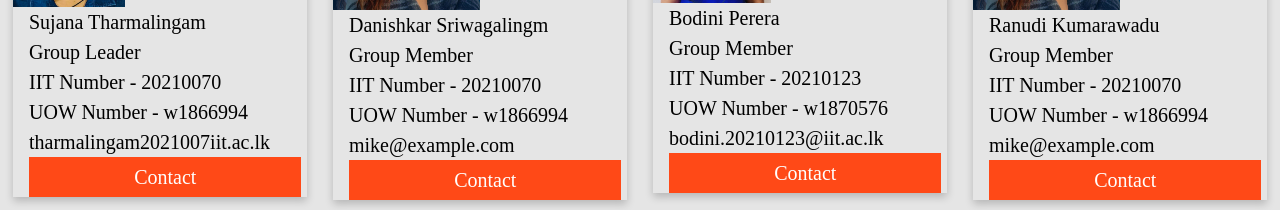
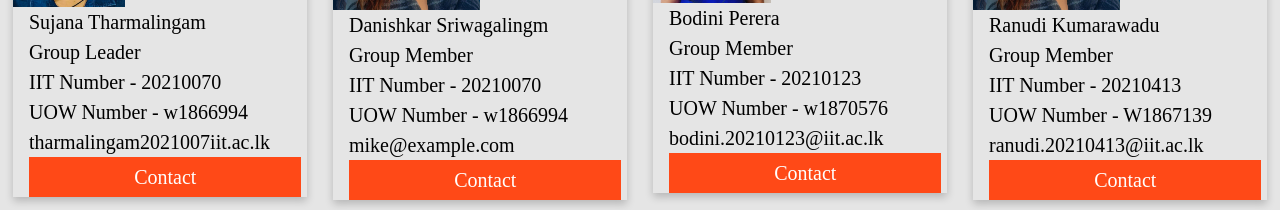
Before and after one commit to Danishkar/woohoo-application, a React (Create React App) app in the folder frontend/: page /about in a window 1280 px wide. Shown: the part 865-1075 px from the top of the page. Built offline with nearby package versions, Linux system fonts and the light colour scheme.

Commit message:
additional changes

```diff
--- a/frontend/src/pages/Aboutus.css
+++ b/frontend/src/pages/Aboutus.css
@@ -62,7 +62,6 @@
 
   .title {
     color: black;
-    font-family: 'Times New Roman', Times, serif;
   }
 
   .button {
--- a/frontend/src/pages/Aboutus.js
+++ b/frontend/src/pages/Aboutus.js
@@ -84,9 +84,9 @@
                     <div className="container">
                         <h2>Ranudi Kumarawadu</h2>
                         <p className="title">Group Member</p>
-                        <p>IIT Number - 20210070<br></br>
-                            UOW Number - w1866994</p>
-                        <p>mike@example.com</p>
+                        <p>IIT Number - 20210413<br></br>
+                            UOW Number - W1867139</p>
+                        <p>ranudi.20210413@iit.ac.lk</p>
                         <p><button className="button">Contact</button></p>
                     </div>
                 </div>
--- a/frontend/src/pages/Signup.js
+++ b/frontend/src/pages/Signup.js
@@ -1,6 +1,5 @@
 import { useState} from "react"
 import { useNavigate } from "react-router-dom";
-import Footer from "../components/Footer";
 import api from "../api/woohoo_axios";
 
 const Signup = ({setLogged}) => {
```
